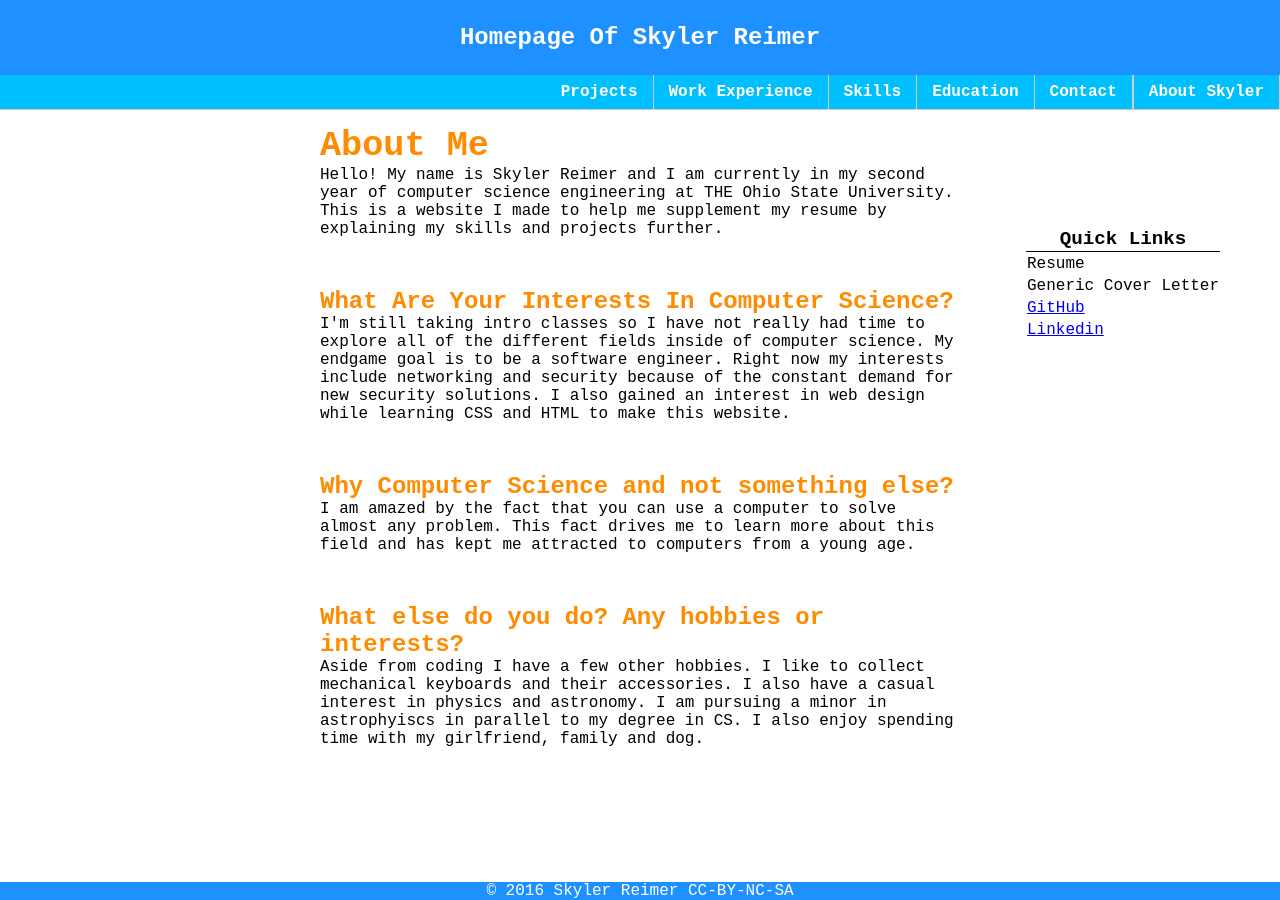
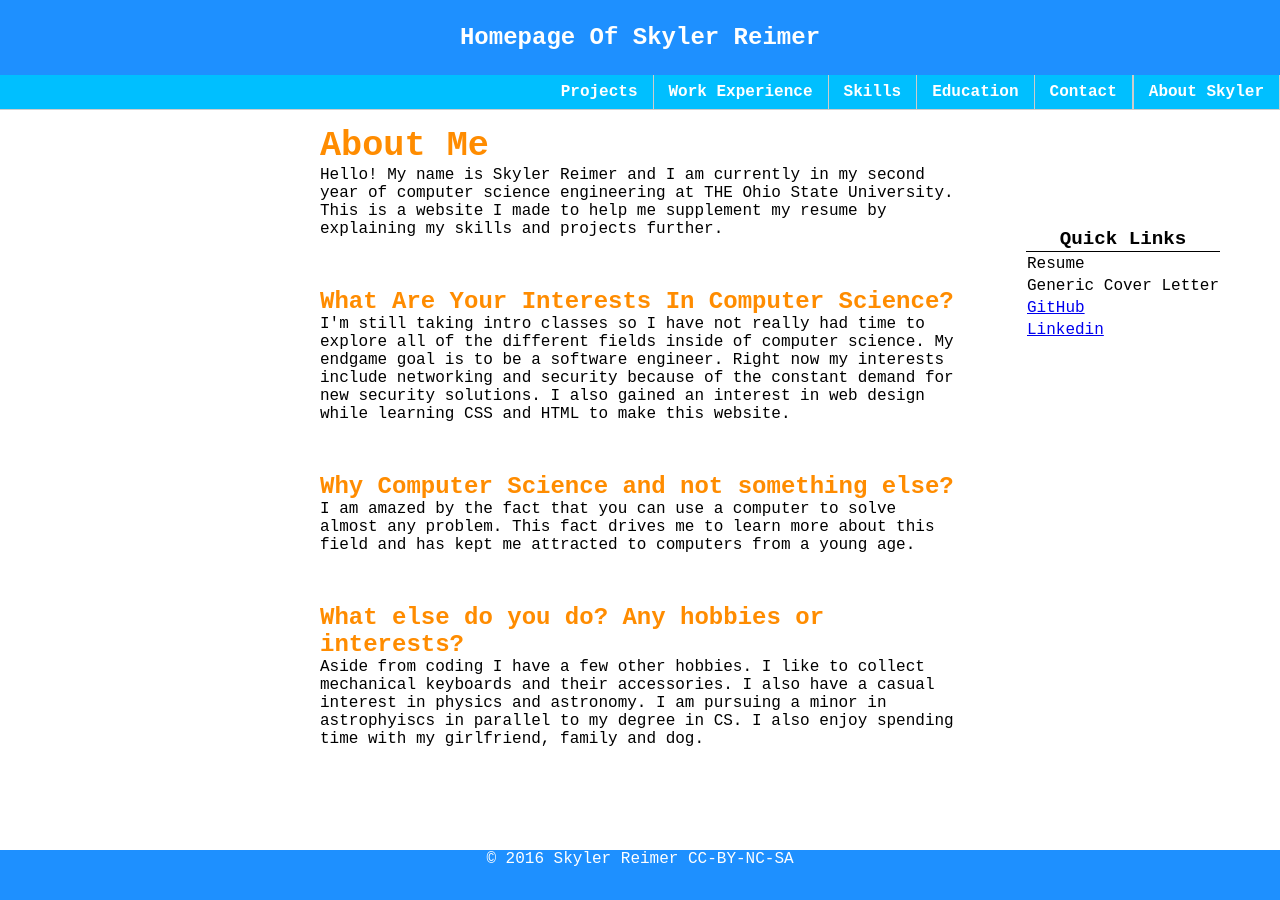
Before and after one commit to skylerreimer/skylerreimer.github.io, a Jekyll site: the page built from index.html, in a window 1280 px wide. Built offline with Jekyll 4.4.1, drawn with Linux system fonts in a browser that asks for light colours.

Commit message:
more comments

```diff
--- a/css/main.css
+++ b/css/main.css
@@ -19,15 +19,17 @@
   padding-right: 25%;
  }
  #footer {
-  background:DodgerBlue;
+  /*position styling for footer*/
   width:100%;
-  /*height:50px;*/
+  height:50px;
   position:absolute;
   bottom:0;
-   left:0;
-   text-align: center;
-   color: white;
-   vertical-align: middle;
+  left:0;
+
+  background:DodgerBlue;
+  text-align: center;
+  color: white;
+   /*vertical-align: middle; */
  - line-height: 100px;
  + line-height: 50px; /* Height of the footer element */
   }
```
